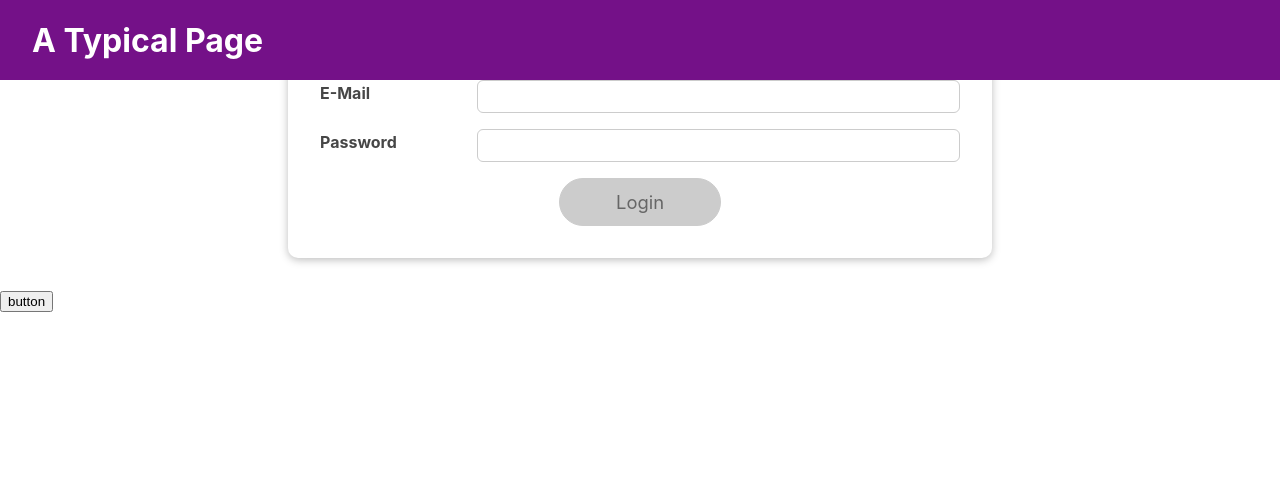
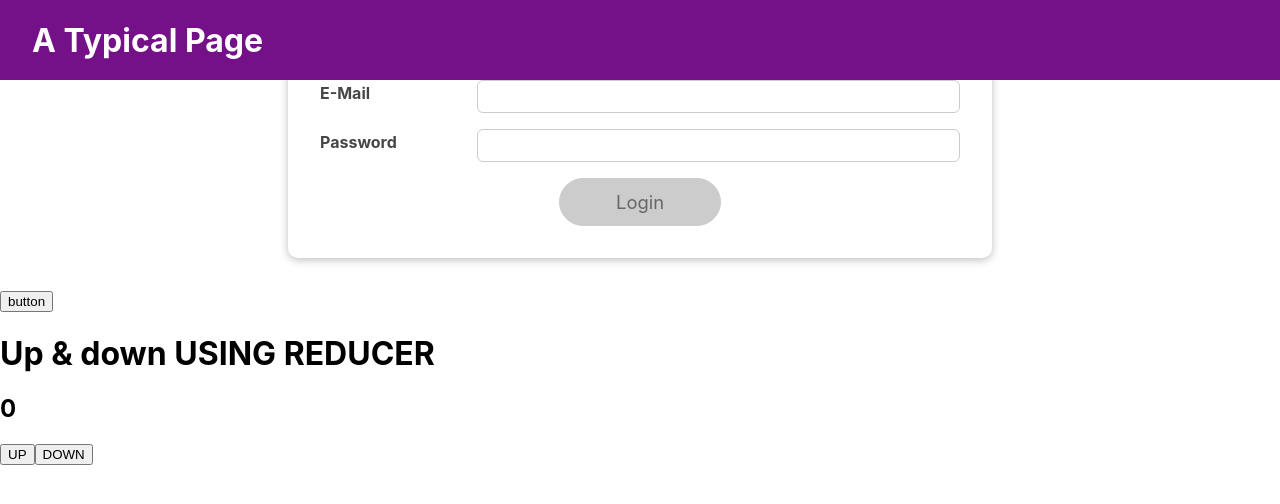
Before and after one commit to phu-github/react-complete-guide, a React (Create React App) app: page / in a window 1280 px wide. Shown: the top 504 px of the page. Built offline with nearby package versions, Linux system fonts and the light colour scheme.

Commit message:
useReducer

```diff
--- a/src/App.js
+++ b/src/App.js
@@ -4,6 +4,7 @@ import Login from './components/Login/Login';
 import Home from './components/Home/Home';
 import MainHeader from './components/MainHeader/MainHeader';
 import MountedUnmounted from './components/MountedUnmounted/MountedUnmounted';
+import UpDown from './components/Reducer/UpDown';
 
 function App() {
   const [isLoggedIn, setIsLoggedIn] = useState(false);
@@ -35,8 +36,13 @@ function App() {
         {!isLoggedIn && <Login onLogin={loginHandler} />}
         {isLoggedIn && <Home onLogout={logoutHandler} />}
       </main>
+      {/*========== useEffect?  */}
       <button type="button" onClick={() => setToggle(!toggle)}>button</button>
       {toggle && <MountedUnmounted></MountedUnmounted>}
+
+      {/*========== useReducer? */}
+      <UpDown></UpDown>
+
     </React.Fragment>
   );
 }
--- /dev/null
+++ b/src/components/Reducer/UpDown.js
@@ -0,0 +1,35 @@
+import React, {useReducer} from 'react';
+
+// useReducer
+// 1. Init state
+// 2. Actions
+// 3. Reducer function
+// 4. Dispatch
+const initalState = 0;
+const UP_ACTION = 'up';
+const DOWN_ACTION = 'down';
+const reducer = (state, action) => {
+    console.log("reducer runing ...")
+    switch (action){
+        case UP_ACTION:
+            return state += 1;
+        case DOWN_ACTION:
+            return state -= 1;
+        default:
+            throw new Error('Invalid action');
+    }
+}
+
+function UpDown(props) {
+    const [count, dispatch_1] = useReducer(reducer, initalState);
+    return (
+        <>
+            <h1>Up & down USING REDUCER</h1>
+            <h2>{count}</h2>
+            <button onClick={() => dispatch_1(UP_ACTION) }>UP</button>
+            <button onClick={() => dispatch_1(DOWN_ACTION) }>DOWN</button>
+        </>
+    );
+}
+
+export default UpDown;
```
